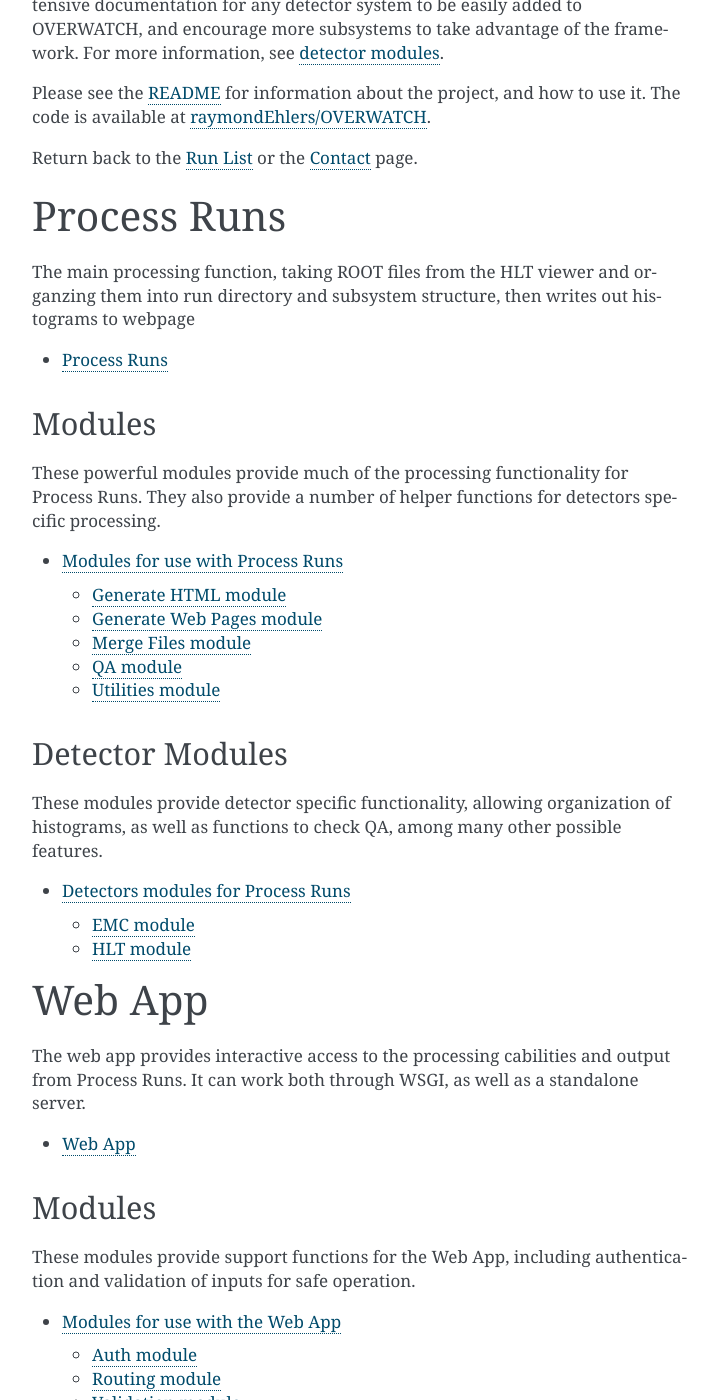
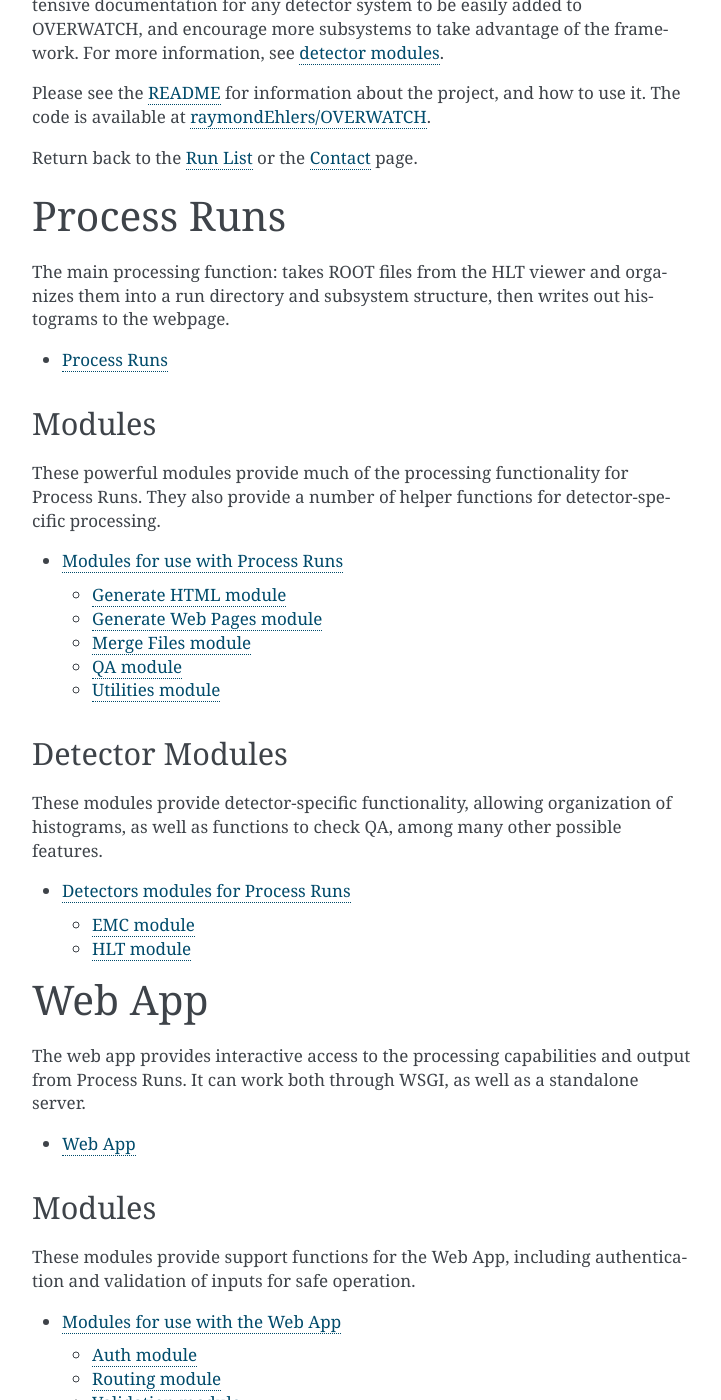
Before and after one commit to raymondEhlers/OVERWATCH, a Sphinx documentation site: the page built from doc/source/index.rst, in a window 1280 px wide and 1400 px high, scrolled down 557 px. Shown: the whole window, without its empty margins (388-1109 px from the left). Built offline with Sphinx 7.4.7, drawn with Linux system fonts in a browser that asks for light colours; some of the changed text lies outside the part shown.

Commit message:
documentation typos

```diff
--- a/doc/source/index.rst
+++ b/doc/source/index.rst
@@ -22,8 +22,8 @@ Please see the README_ for information about the project, and how to use it. The
 Process Runs
 ============
 
-The main processing function, taking ROOT files from the HLT viewer and organzing them into run
-directory and subsystem structure, then writes out histograms to webpage
+The main processing function: takes ROOT files from the HLT viewer and organizes them into a run
+directory and subsystem structure, then writes out histograms to the webpage.
 
 .. toctree::
    :maxdepth: 2
@@ -34,7 +34,7 @@ Modules
 -------
 
 These powerful modules provide much of the processing functionality for Process Runs. They also
-provide a number of helper functions for detectors specific processing.
+provide a number of helper functions for detector-specific processing.
 
 .. toctree::
    :maxdepth: 2
@@ -44,7 +44,7 @@ provide a number of helper functions for detectors specific processing.
 Detector Modules
 ----------------
 
-These modules provide detector specific functionality, allowing organization of histograms, as
+These modules provide detector-specific functionality, allowing organization of histograms, as
 well as functions to check QA, among many other possible features.
 
 .. toctree::
@@ -55,7 +55,7 @@ well as functions to check QA, among many other possible features.
 Web App
 =======
 
-The web app provides interactive access to the processing cabilities and output from Process Runs.
+The web app provides interactive access to the processing capabilities and output from Process Runs.
 It can work both through WSGI, as well as a standalone server.
 
 .. toctree::
@@ -88,7 +88,7 @@ Testing Tools
 =============
 
 These tools allow convenient testing of the various components of this project, including providing
-a full server stack to test the WSGI capbilities of the Web App. More tools will be added as they
+a full server stack to test the WSGI capabilities of the Web App. More tools will be added as they
 are developed.
 
 .. toctree::
```
